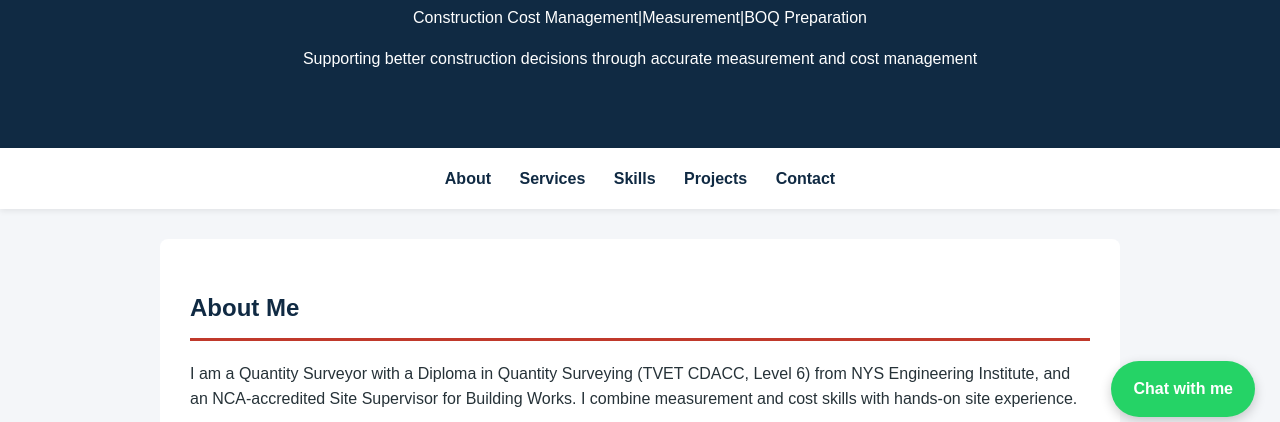
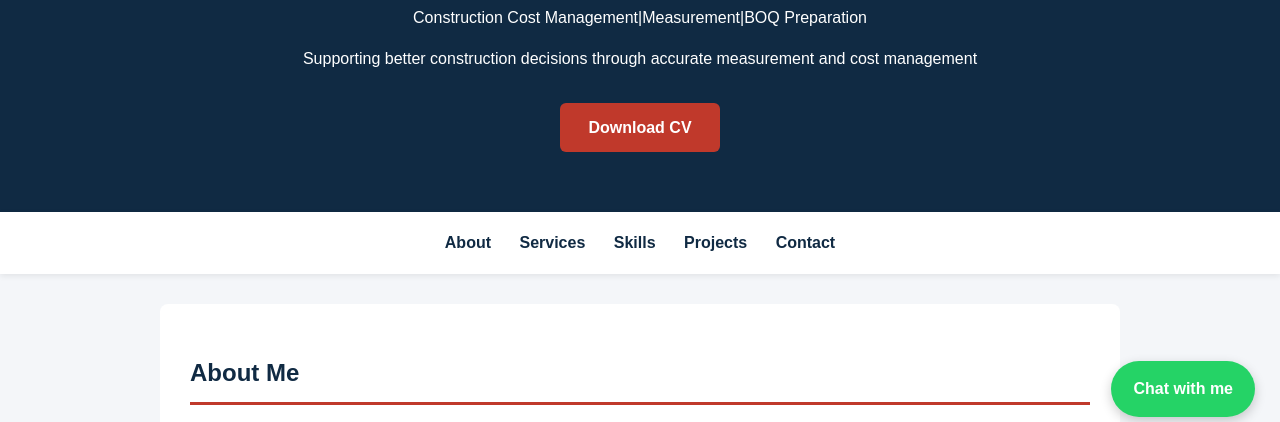
Before and after one commit to qsnjugunasteve-ctrl/qsnjugunasteve-ctrl.github.io, a plain HTML site: page index.html in a window 1280 px wide. Shown: the part 358-780 px from the top of the page. Drawn offline with Linux system fonts and the light colour scheme.

Commit message:
Add files via upload

```diff
--- a/index.html
+++ b/index.html
@@ -21,6 +21,7 @@
         <p>
             Supporting better construction decisions through accurate measurement and cost management
         </p>
+        <a href="Stephen_Njuguna_CV.pdf" class="cv-button" download>Download CV</a>
     </header>
 
     <nav>
--- a/style.css
+++ b/style.css
@@ -149,6 +149,21 @@ section a {
     border: 4px solid #c0392b;
     margin-bottom: 15px;
 }
+.cv-button {
+    display: inline-block;
+    margin-top: 15px;
+    padding: 12px 28px;
+    background-color: #c0392b;
+    color: white;
+    text-decoration: none;
+    font-weight: bold;
+    border-radius: 6px;
+    transition: background-color 0.3s ease;
+}
+
+.cv-button:hover {
+    background-color: #a93226;
+}
 /* Responsive design for mobile phones */
 @media screen and (max-width: 600px) {
 
```
Also changed, not shown: 1 other file.
